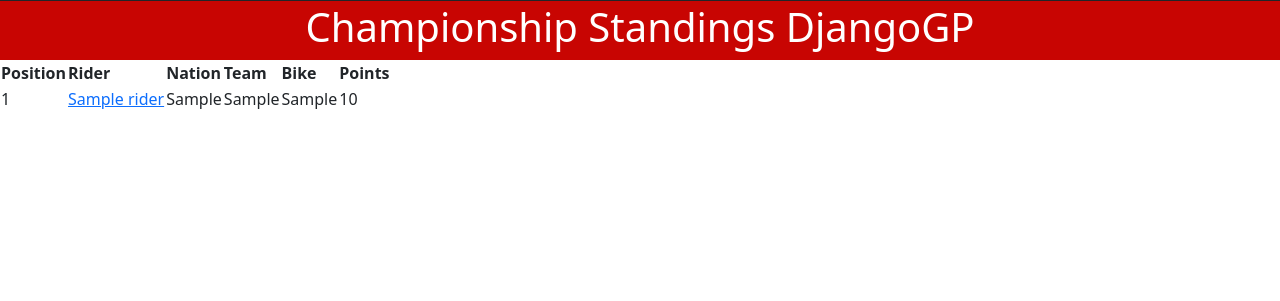
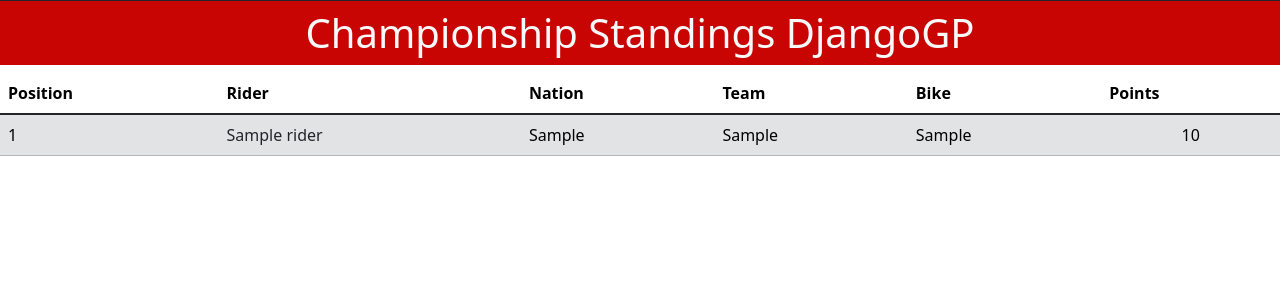
Before and after one commit to FilippoBellei/DjangoGP, a Django app: page / in a window 1280 px wide. Shown: the part 55-356 px from the top of the page. Run offline with Django 4.2, Linux system fonts and the light colour scheme; tables that the repository leaves empty hold one stand-in row (values such as "Sample post").

Commit message:
Update Rider List View

```diff
--- a/djangogp/templates/djangogp/rider_list.html
+++ b/djangogp/templates/djangogp/rider_list.html
@@ -1,33 +1,44 @@
 {% extends "base.html" %}
 
 {% block content %}
-<div style="background-color: #c80502; padding: 0.1rem">
-    <h1 style="color: white; text-align: center">Championship Standings DjangoGP</h1>
-</div>
-<table>
+<h1 class="text-center text-light p-2" id="standings">Championship Standings DjangoGP</h1>
+<div class="table-responsive">
+    <table class="table">
+        <thead>
             <th>Position</th>
             <th>Rider</th>
             <th>Nation</th>
             <th>Team</th>
             <th>Bike</th>
             <th>Points</th>
+            {% if user.is_authenticated %}
+            <th></th>
+            <th></th>
+            {% endif %}
+        </thead>
+        <tbody class="table-group-divider">
             {% for object in object_list %}
-    <tr>
+            <tr class=" table-secondary">
                 <td>{{ forloop.counter }}</td>
-        <td><a href="{% url 'djangogp:rider_detail' object.id %}">{{ object.name }}</a></td>
+                <td><a href="{% url 'djangogp:rider_detail' object.id %}"
+                        class="link-dark link-underline-opacity-0 link-underline-opacity-100-hover">{{ object.name}}</a>
+                </td>
                 <td>{{ object.country }}</td>
                 <td>{{ object.team }}</td>
                 <td>{{ object.bike }}</td>
-        <td>{{ object.points }}</td>
+                <td class="text-center">{{ object.points }}</td>
                 {% if user.is_authenticated %}
-        <td><a href="{% url 'djangogp:rider_update' object.id %}">Update</a></td>
-        <td><a href="{% url 'djangogp:rider_delete' object.id %}">Delete</a></td>
+                <td><a href="{% url 'djangogp:rider_update' object.id %}" class="btn btn-warning">Update</a></td>
+                <td><a href="{% url 'djangogp:rider_delete' object.id %}" class="btn btn-danger">Delete</a></td>
                 {% endif %}
             </tr>
             {% endfor %}
+        </tbody>
     </table>
-<br>
+</div>
 {% if user.is_authenticated %}
-<a href="{% url 'djangogp:rider_create' %}">Create</a>
+<div class="container-fluid">
+    <a href="{% url 'djangogp:rider_create' %}" class="btn btn-success">Create</a>
+</div>
 {% endif %}
 {% endblock %}
--- a/project/settings.py
+++ b/project/settings.py
@@ -122,6 +122,7 @@
 # https://docs.djangoproject.com/en/4.1/howto/static-files/
 
 STATIC_URL = "static/"
+STATICFILES_DIRS = [BASE_DIR / "static"]
 
 # Default primary key field type
 # https://docs.djangoproject.com/en/4.1/ref/settings/#default-auto-field
--- /dev/null
+++ b/static/style.css
@@ -0,0 +1,3 @@
+#standings {
+    background-color: #c80502;
+}
--- a/templates/base.html
+++ b/templates/base.html
@@ -1,3 +1,5 @@
+{% load static %}
+
 <!DOCTYPE html>
 <html lang="en">
 
@@ -7,6 +9,7 @@
     <meta name="viewport" content="width=device-width, initial-scale=1.0">
     <title>DjangoGP</title>
 
+    <link rel="stylesheet" href="{% static 'style.css' %}">
     <link href="https://cdn.jsdelivr.net/npm/bootstrap@5.3.0-alpha3/dist/css/bootstrap.min.css" rel="stylesheet"
         integrity="sha384-KK94CHFLLe+nY2dmCWGMq91rCGa5gtU4mk92HdvYe+M/SXH301p5ILy+dN9+nJOZ" crossorigin="anonymous">
 </head>
```
Lines whose indentation alone changed are shown as unchanged.
